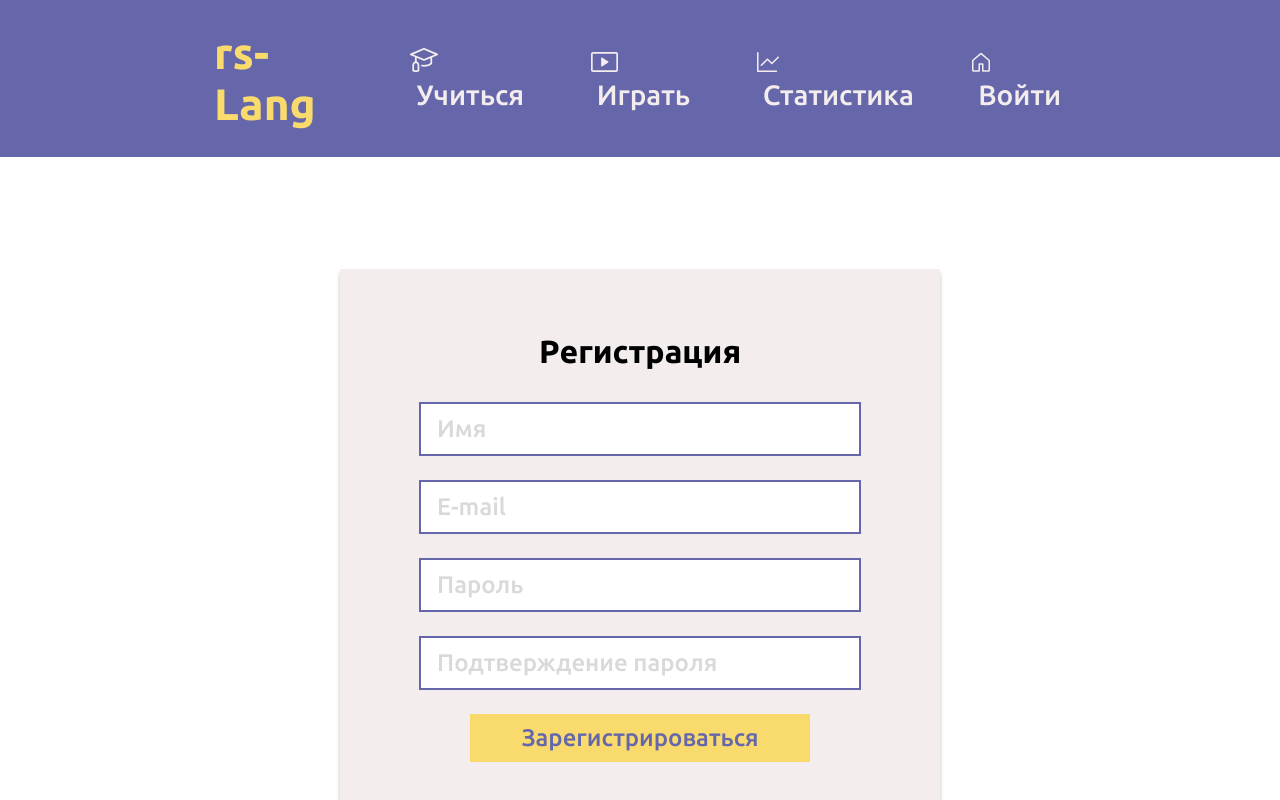
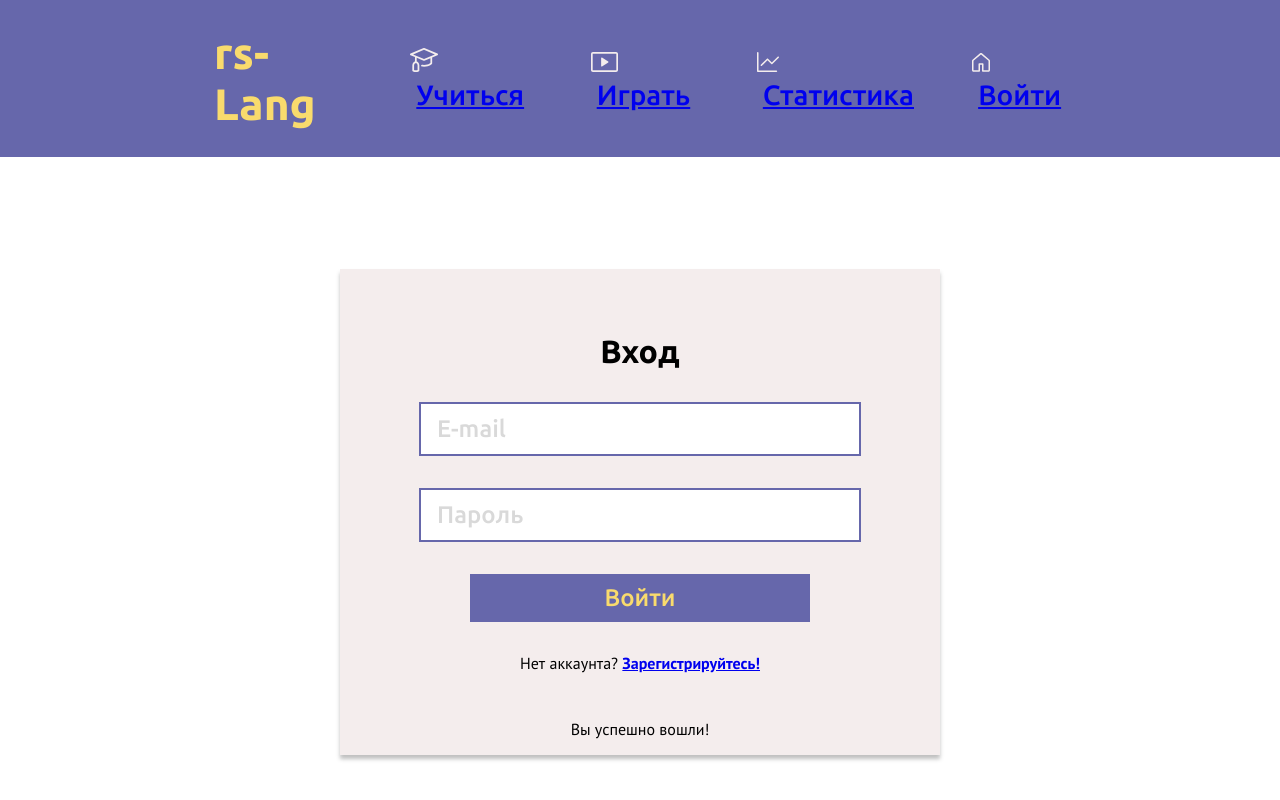
Before and after one commit to YanMSH/rs-Lang-react, a React (Create React App) app: page /auth in a window 1280 px wide. Shown: the top 800 px of the page. Built offline with nearby package versions, Linux system fonts and the light colour scheme.

Commit message:
feat: add routing
add react-routing-dom library

```diff
--- a/src/App.tsx
+++ b/src/App.tsx
@@ -6,12 +6,19 @@ import Textbook from 'pages/textbook/Textbook';
 import WelcomePage from 'pages/welcome/WelcomePage';
 import React from 'react';
 import classes from './App.module.css';
+import { Route, Routes } from 'react-router-dom';
 
 function App() {
   return (
     <div className={classes.app}>
       <Header />
-      <RegistrationForm />
+      <Routes>
+        <Route path="/welcome" element={<WelcomePage />} />
+        <Route path="/textbook" element={<Textbook />} />
+        <Route path="/auth" element={<AuthForm />} />
+        <Route path="/registration" element={<RegistrationForm />} />
+      </Routes>
+
       <Footer />
     </div>
   );
--- a/src/components/Header/Header.tsx
+++ b/src/components/Header/Header.tsx
@@ -19,15 +19,15 @@ const Header: React.FC = () => {
           </a>
         </h1>
         <nav className={classes.header__nav}>
-          <HeaderLink iconPath={learnIcon} textContent="Учиться" />
-          <HeaderLink iconPath={playIcon} textContent="Играть">
+          <HeaderLink linkTo="/textbook" iconPath={learnIcon} textContent="Учиться" />
+          <HeaderLink linkTo="/textbook" iconPath={playIcon} textContent="Играть">
             <Fragment>
               <HeaderLink iconPath={sprintIcon} textContent="Спринт" dropdown={true} />
               <HeaderLink iconPath={audiocallIcon} textContent="Аудио-вызов" dropdown={true} />
             </Fragment>
           </HeaderLink>
           <HeaderLink iconPath={statsIcon} textContent="Статистика" />
-          <HeaderLink iconPath={loginIcon} textContent="Войти" />
+          <HeaderLink linkTo="/auth" iconPath={loginIcon} textContent="Войти" />
         </nav>
       </div>
     </header>
--- a/src/components/Header/HeaderLink.tsx
+++ b/src/components/Header/HeaderLink.tsx
@@ -1,4 +1,5 @@
 import React from 'react';
+import { NavLink } from 'react-router-dom';
 import ClassLister from 'utils/ClassLister';
 import classes from './HeaderLink.module.css';
 const HeaderLink: React.FC<{
@@ -6,6 +7,7 @@ const HeaderLink: React.FC<{
   textContent: string;
   children?: JSX.Element;
   dropdown?: boolean;
+  linkTo?: string;
 }> = (props) => {
   const classList = ClassLister(classes);
 
@@ -17,8 +19,10 @@ const HeaderLink: React.FC<{
           : classList('header__nav-point', 'nav__dropdown')
       }
     >
-      <img src={props.iconPath} />
-      <span className={classes['nav-link-text-content']}>{props.textContent}</span>
+      <NavLink to={props.linkTo || '#'}>
+        <img src={props.iconPath} />
+        <span className={classes['nav-link-text-content']}>{props.textContent}</span>
+      </NavLink>
       {props.children && <div className={classes['nav__dropdown-content']}>{props.children}</div>}
     </div>
   );
--- a/src/index.tsx
+++ b/src/index.tsx
@@ -2,6 +2,11 @@ import React from 'react';
 import ReactDOM from 'react-dom/client';
 import './index.css';
 import App from './App';
+import { BrowserRouter } from 'react-router-dom';
 
 const root = ReactDOM.createRoot(document.getElementById('root') as HTMLElement);
-root.render(<App />);
+root.render(
+  <BrowserRouter>
+    <App />
+  </BrowserRouter>
+);
--- a/src/pages/auth/AuthForm.tsx
+++ b/src/pages/auth/AuthForm.tsx
@@ -3,6 +3,7 @@ import { Requests, serverURL } from 'core/constants/loader-constants';
 import { useInput } from 'core/hooks/useInput';
 import useRequest from 'core/hooks/useRequest';
 import React, { useCallback, useEffect, useState } from 'react';
+import { NavLink } from 'react-router-dom';
 import ClassLister from 'utils/ClassLister';
 import { storeSet } from 'utils/LocalStorageFuncs';
 import { emailValidation, passValidation } from 'utils/Validation';
@@ -102,9 +103,9 @@ const AuthForm: React.FC = () => {
       </form>
       <p className={classes.reg__hint}>
         Нет аккаунта?{' '}
-        <a className={classes.reg__link} href="#">
-          Зарегистрируйтесь!
-        </a>
+        <span className={classes.reg__link}>
+          <NavLink to="/registration">Зарегистрируйтесь!</NavLink>
+        </span>
       </p>
       {isLoading && <p>Загрузка...</p>}
       {showErrorMessage && <p>Сообщение об ошибке</p>}
--- a/src/pages/auth/AuthTypes.ts
+++ b/src/pages/auth/AuthTypes.ts
@@ -18,3 +18,9 @@ export type StoreAuthData = {
   token: string;
   refreshToken: string;
 };
+
+export type userRegData = {
+  name: string;
+  email: string;
+  password: string;
+};
--- a/src/pages/registration/RegistrationForm.tsx
+++ b/src/pages/registration/RegistrationForm.tsx
@@ -1,6 +1,9 @@
 import Input from 'components/Input';
+import { Requests, serverURL } from 'core/constants/loader-constants';
 import { useInput } from 'core/hooks/useInput';
-import React, { useState } from 'react';
+import useRequest from 'core/hooks/useRequest';
+import { userRegData } from 'pages/auth/AuthTypes';
+import React, { useCallback, useEffect, useState } from 'react';
 import ClassLister from 'utils/ClassLister';
 import { emailValidation, passValidation, userNameValidation } from 'utils/Validation';
 import classes from './RegistrationForm.module.css';
@@ -8,6 +11,8 @@ import classes from './RegistrationForm.module.css';
 const RegistrationForm: React.FC = () => {
   const classList = ClassLister(classes);
   const [showErrorMessage, setShowErrorMessage] = useState<boolean>(false);
+  const [errorMessage, setErrorMessage] = useState<null | string>(null);
+  const { isLoading, error, sendRequest: fetchRegistration } = useRequest();
   const {
     enteredValueHandler: userNameHandler,
     inputTouchedHandler: userNameTouchedHandler,
@@ -52,13 +57,51 @@ const RegistrationForm: React.FC = () => {
       return;
     }
 
-    console.log({
-      userName,
-      pass,
-      passConfirm,
-      email,
-    });
+    const handleRegistrationResponse = (data: userRegData) => {
+      console.log('data:', data);
+      if (data) {
+        setErrorMessage(null);
+      } else {
+        console.log(error);
+        switch (error) {
+          case '417':
+            setErrorMessage('Пользователь с таким Email уже зарегистрирован!');
+            break;
+          case '401':
+            setErrorMessage('Неизвестная ошибка. Попробуйте еще раз.');
+            break;
+        }
+      }
+    };
+    fetchRegistration(
+      {
+        url: serverURL + 'users',
+        method: Requests.post,
+        body: { name: userName, email: email, password: pass },
+      },
+      handleRegistrationResponse
+    );
+    setShowErrorMessage(false);
   };
+
+  const ErrorHandler = useCallback((): void => {
+    if (error) {
+      switch (error) {
+        case '417':
+          setErrorMessage('Пользователь с таким Email уже зарегистрирован!');
+          break;
+        case '401':
+          setErrorMessage('Неизвестная ошибка. Попробуйте еще раз.');
+          break;
+      }
+    } else {
+      // TO DO Redirect to auth page or automatise auth and then redirect!
+      setErrorMessage(null);
+    }
+  }, [error]);
+  useEffect(() => {
+    ErrorHandler();
+  }, [ErrorHandler, error]);
 
   return (
     <div className={classList('form__container', 'reg__form-container')}>
@@ -99,7 +142,9 @@ const RegistrationForm: React.FC = () => {
         <button type="submit" className={classList('reg__submit', 'form__button')}>
           Зарегистрироваться
         </button>
+        {isLoading && <p>Загрузка...</p>}
         {showErrorMessage && <p>Сообщение об ошибке</p>}
+        {errorMessage && <p>{errorMessage}</p>}
       </form>
     </div>
   );
```
Also changed, not shown: package.json (+8 -7 lines), 1 other file (tests, documents, lock files or other folders).
